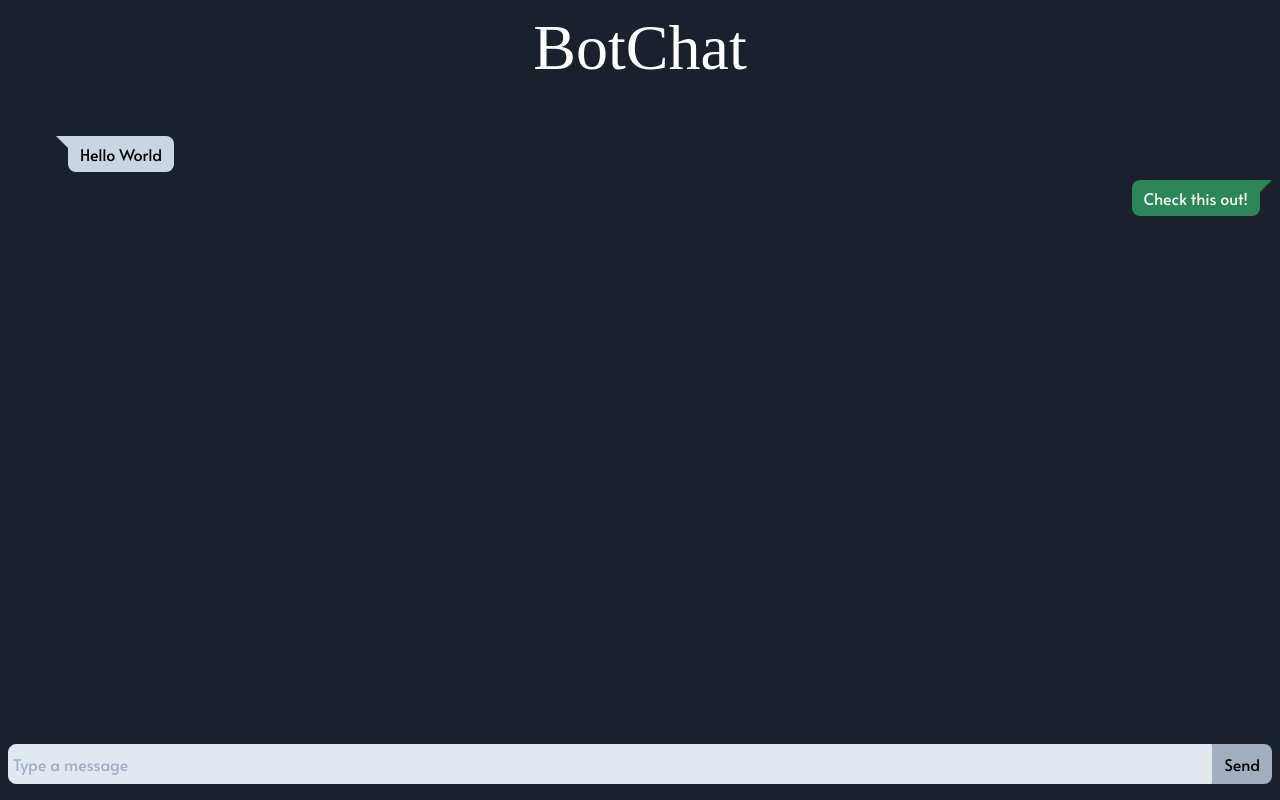
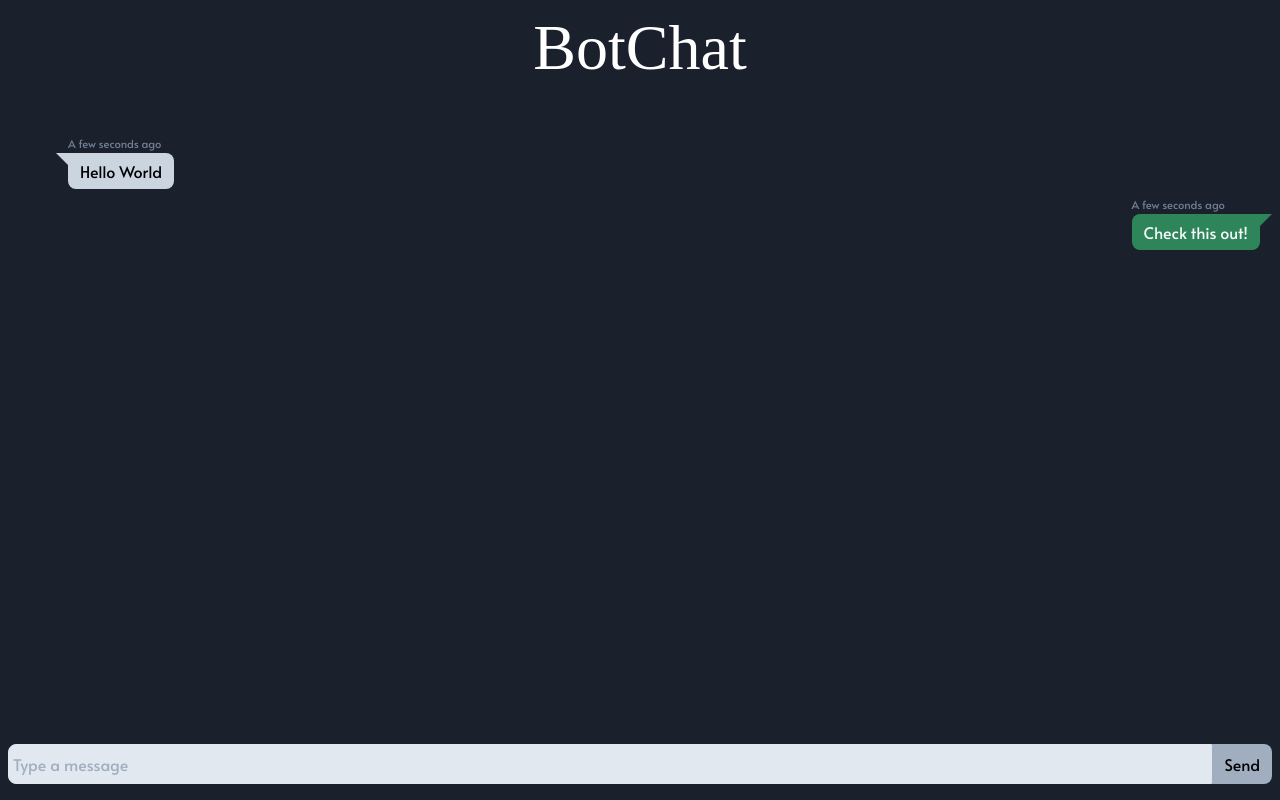
Before and after one commit to Hackbit/nko2019-wumdev, a Nuxt app: page / in a window 1280 px wide. Shown: the top 800 px of the page. Built offline with nearby package versions, Linux system fonts and the light colour scheme; a web font is replaced by a local one.

Commit message:
Added timestamps

```diff
--- a/components/BotMessage.vue
+++ b/components/BotMessage.vue
@@ -1,22 +1,53 @@
 <template>
-  <div class="bg-gray-400 text-black message self-start tri-right left-top rounded-lg font-sans animated fadeInUp">
-    <slot></slot>
+  <div class="self-start font-sans animated fadeInUp">
+    <div class="text-left text-gray-600 text-xs">{{ date }}</div>
+    <div class="bg-gray-400 text-black message tri-right left-top rounded-lg"><slot></slot></div>
   </div>
 </template>
 
 <script>
   export default {
-    name: 'bot-message'
+    name: 'bot-message',
+    data() {
+      return {
+        date: this.timeSince(new Date())
+      };
+    },
+    methods: {
+      timeSince(timeStamp) {
+        setInterval(() => {
+          let now = new Date(),
+            secondsPast = (now.getTime() - timeStamp.getTime()) / 1000;
+          if (secondsPast < 60)
+            this.date = 'A few seconds ago';
+
+          else if (secondsPast < 3600)
+            this.date = (parseInt(secondsPast/60)).toString() + ' minute' + (parseInt(secondsPast/60) > 1 ? 's ago' : ' ago');
+
+          else if (secondsPast <= 86400)
+            this.date = (parseInt(secondsPast / 3600)).toString() + ' hours ago';
+
+          else {
+            let day = timeStamp.getDate();
+            let month = timeStamp.toDateString().match(/ [a-zA-Z]*/)[0].replace(" ","");
+            let year = timeStamp.getFullYear() === now.getFullYear() ? "" :  " "+timeStamp.getFullYear();
+            this.date = day + " " + month + year;
+          }
+        }, 1000);
+      }
+    }
   };
 </script>
 
 <style>
+  .animated {
+    animation-duration: 0.5s;
+  }
   .message {
     width: fit-content;
     position: relative;
     padding: 6px 12px 6px;
     margin-bottom: 8px;
-    animation-duration: 0.5s;
   }
   .tri-right.left-top:after{
     content: ' ';
--- a/components/UserMessage.vue
+++ b/components/UserMessage.vue
@@ -1,21 +1,52 @@
 <template>
-  <div class="bg-green-700 text-gray-100 message self-end tri-right right-top rounded-lg font-sans animated fadeInUp">
-    <slot></slot>
+  <div class="self-end font-sans animated fadeInUp">
+    <div class="text-left text-gray-600 text-xs">{{ date }}</div>
+    <div class="tri-right message right-top rounded-lg bg-green-700 text-gray-100"><slot></slot></div>
   </div>
 </template>
 
 <script>
   export default {
-    name: 'user-message'
+    name: 'user-message',
+    data() {
+      return {
+        date: this.timeSince(new Date())
+      };
+    },
+    methods: {
+      timeSince(timeStamp) {
+        setInterval(() => {
+          let now = new Date(),
+            secondsPast = (now.getTime() - timeStamp.getTime()) / 1000;
+          if (secondsPast < 60)
+            this.date = 'A few seconds ago';
+
+          else if (secondsPast < 3600)
+            this.date = (parseInt(secondsPast/60)).toString() + ' minute' + (parseInt(secondsPast/60) > 1 ? 's ago' : ' ago');
+
+          else if (secondsPast <= 86400)
+            this.date = (parseInt(secondsPast / 3600)).toString() + ' hours ago';
+
+          else {
+            let day = timeStamp.getDate();
+            let month = timeStamp.toDateString().match(/ [a-zA-Z]*/)[0].replace(" ","");
+            let year = timeStamp.getFullYear() === now.getFullYear() ? "" :  " "+timeStamp.getFullYear();
+            this.date = day + " " + month + year;
+          }
+        }, 1000);
+      }
+    }
   };
 </script>
 
 <style>
+  .animated {
+    animation-duration: 0.5s;
+  }
   .message {
     position: relative;
     padding: 6px 12px 6px;
     margin-bottom: 8px;
-    animation-duration: 0.5s;
   }
   .tri-right.right-top:after{
     content: ' ';
--- a/tailwind.config.js
+++ b/tailwind.config.js
@@ -3,6 +3,10 @@ module.exports = {
     fontFamily: {
       display: ['"Baumans"', 'cursive'],
       sans: ['Alata', 'sans-serif']
+    },
+    fontSize: {
+      'xs': '0.7rem',
+      '6xl': '4rem'
     }
   },
   variants: {},
```
